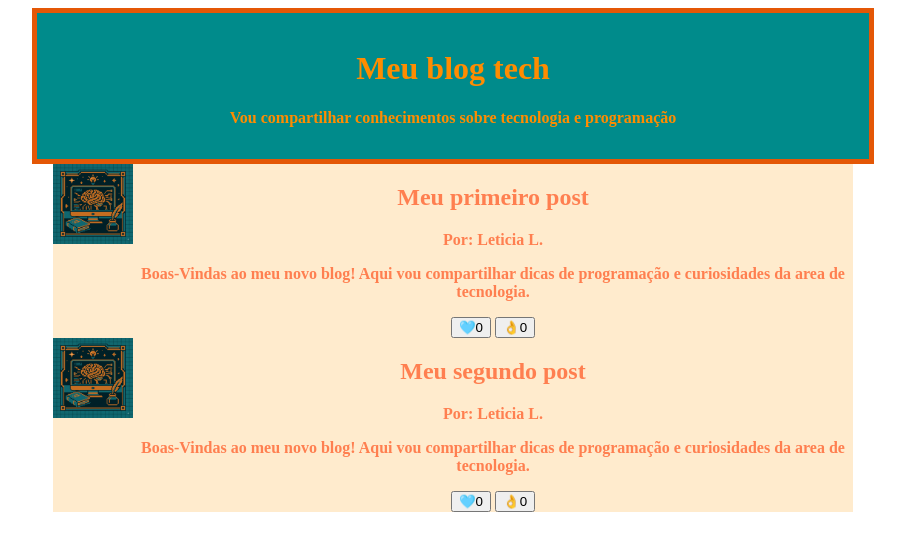
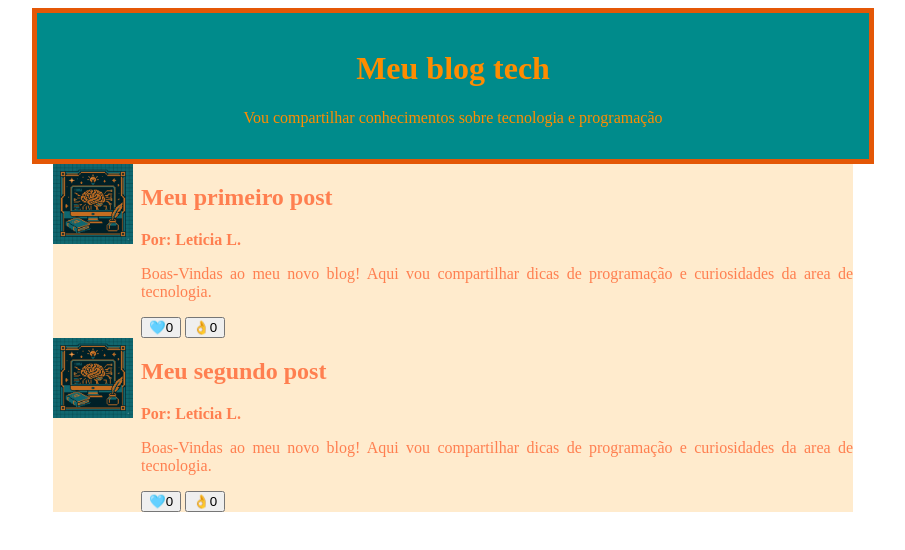
Before and after one commit to LeticiaLS26/Primeiro-Site, a plain HTML site: page index.html in a window 1280 px wide. Shown: the whole page, without its empty margins (187-1092 px from the left). Drawn offline with Linux system fonts and the light colour scheme.

Commit message:
240826-2

```diff
--- a/style.css
+++ b/style.css
@@ -17,15 +17,20 @@
             margin: 0 auto;
 
         }
-        article{
+
+        article {
             display: flex;
+            text-align: justify;
+
+
         }
 
         img {
             width: 80px;
             height: 80px;
+            margin-right: 8px;
         }
 
-        p {
+        .artigo-autor {
             font-weight: bold;
         }
```
